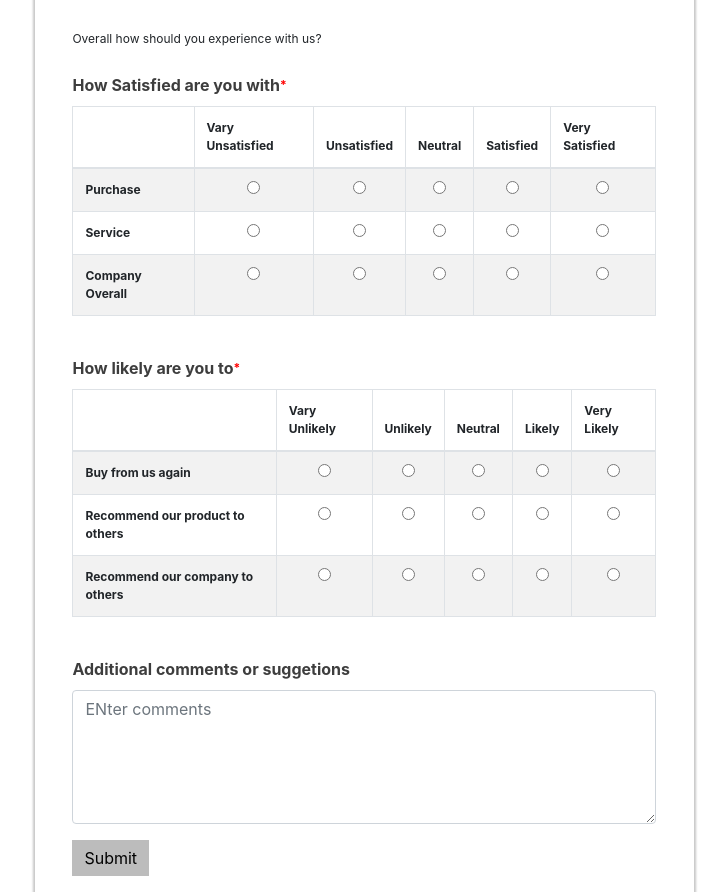
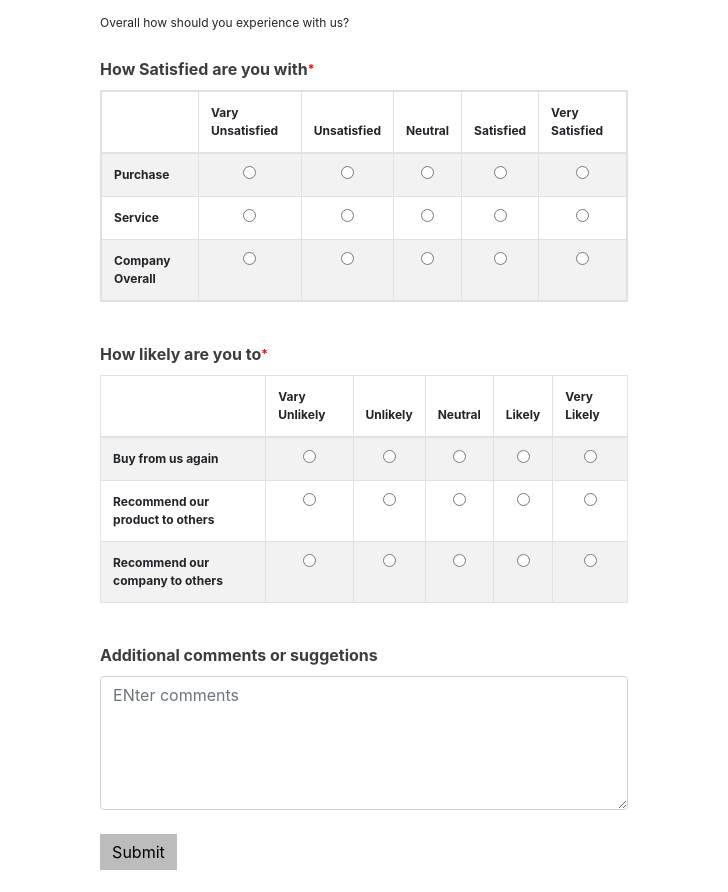
Before and after one commit to shrutimannikeri/survey-form, a plain HTML site: page index.html in a window 1280 px wide. Shown: the part 413-1305 px from the top of the page, without its empty margins (276-1004 px from the left). After the commit the page ends 1283 px from the top, so only its background shows below. Drawn offline with nearby package versions, Linux system fonts and the light colour scheme.

Commit message:
Update index.html

```diff
--- a/index.html
+++ b/index.html
@@ -14,7 +14,9 @@
 <body>
     <div class="container mt-2" id="fullpage">
         <div class="row">
-            <div class="justify-content-center p-3">
+
+            <div class="col-lg-1"></div>
+            <div class="col-lg-10">
             <form action="" id="survey-form" class="survey-form">
                 <h1 id="title">Survey Form</h1>
                 <p id="description">using Bootstrap and javascript</p>
@@ -73,7 +75,7 @@
                 </div>
                 <div class="row">
                     <div class="col-md-12 form-group">
-                       <table class="table table-bordered table-striped">
+                       <table class="table table-bordered table-striped table-responsive">
                            <thead>
                                <tr>
                                <th class="theadlist"></th>
@@ -87,7 +89,6 @@
                            <tbody class="tbodylist">
                             <tr>
                                 <th class="theadlist">Purchase</th>
-
                                 <td><input type="radio" name="Purchase" value="VaryUnsatisfied" class="satisfied"></td>
                                 <td><input type="radio" name="Purchase" value="Unsatisfied" class="satisfied"></td>
                                 <td><input type="radio" name="Purchase" value="Neutral" class="satisfied"></td>
@@ -178,9 +179,14 @@
                     </div>
 
                 </div>
+                <div class="row mt-2">
+                    <div class="col-lg-12">
                 <button id="submit" class="btn">submit</button>
+                </div>
+                </div>
             </form>
             </div>
+            <div class="col-lg-1"></div>
         </div>
     </div>
 </body>
```
